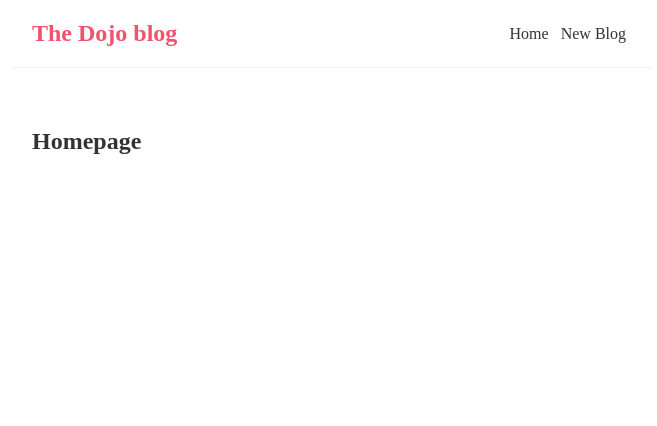
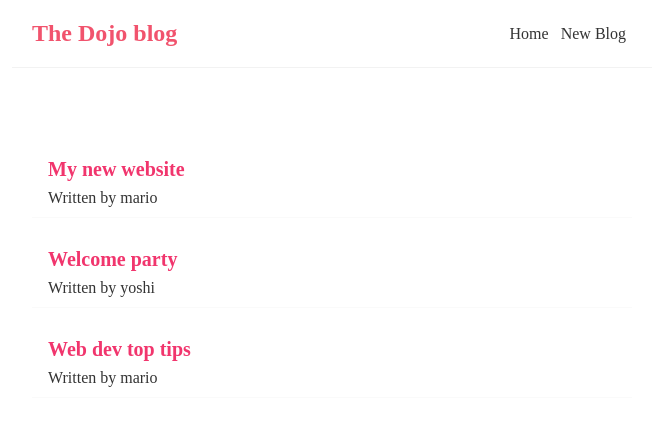
Before and after one commit to PETRUSBLACK/Dojo-Blog-2, a React (Create React App) app: page / in a window 1280 px wide. Shown: the top 426 px of the page, without its empty margins (308-965 px from the left). Built offline with nearby package versions, Linux system fonts and the light colour scheme.

Commit message:
adding the home component

```diff
--- a/src/Home.js
+++ b/src/Home.js
@@ -1,7 +1,19 @@
+import { useState } from 'react'
+
 const Home = () => {
+    const [blogs, setBlogs] = useState([
+        {title : 'My new website', body: 'lorem ipsum...', author: 'mario', id:1},
+        {title : 'Welcome party', body: 'lorem ipsum...', author: 'yoshi', id:2},
+        {title : 'Web dev top tips', body: 'lorem ipsum...', author: 'mario', id: 3}
+    ])
     return (
         <div className="home">
-            <h2>Homepage</h2>
+            {blogs.map((blog) => (
+                <div className='blog-preview' key={blog.id}>
+                    <h2>{blog.title}</h2>
+                    <p>Written by {blog.author}</p>
+                </div>
+            ))}
         </div>
      );
 }
--- a/src/index.css
+++ b/src/index.css
@@ -33,3 +33,18 @@
   margin: 40px auto;
   padding: 20px;
 }
+
+/* blog previews / list */
+.blog-preview{
+  padding: 10px 16px;
+  margin: 20px 0;
+  border-bottom: 1px solid #fafafa;
+}
+.blog-preview:hover {
+  box-shadow: 1px 3px 5px rgba(0,0,0,0.1);
+}
+.blog-preview h2 {
+  font-size: 20px;
+  color: #f1356d;
+  margin-bottom: 8px;
+}
```
